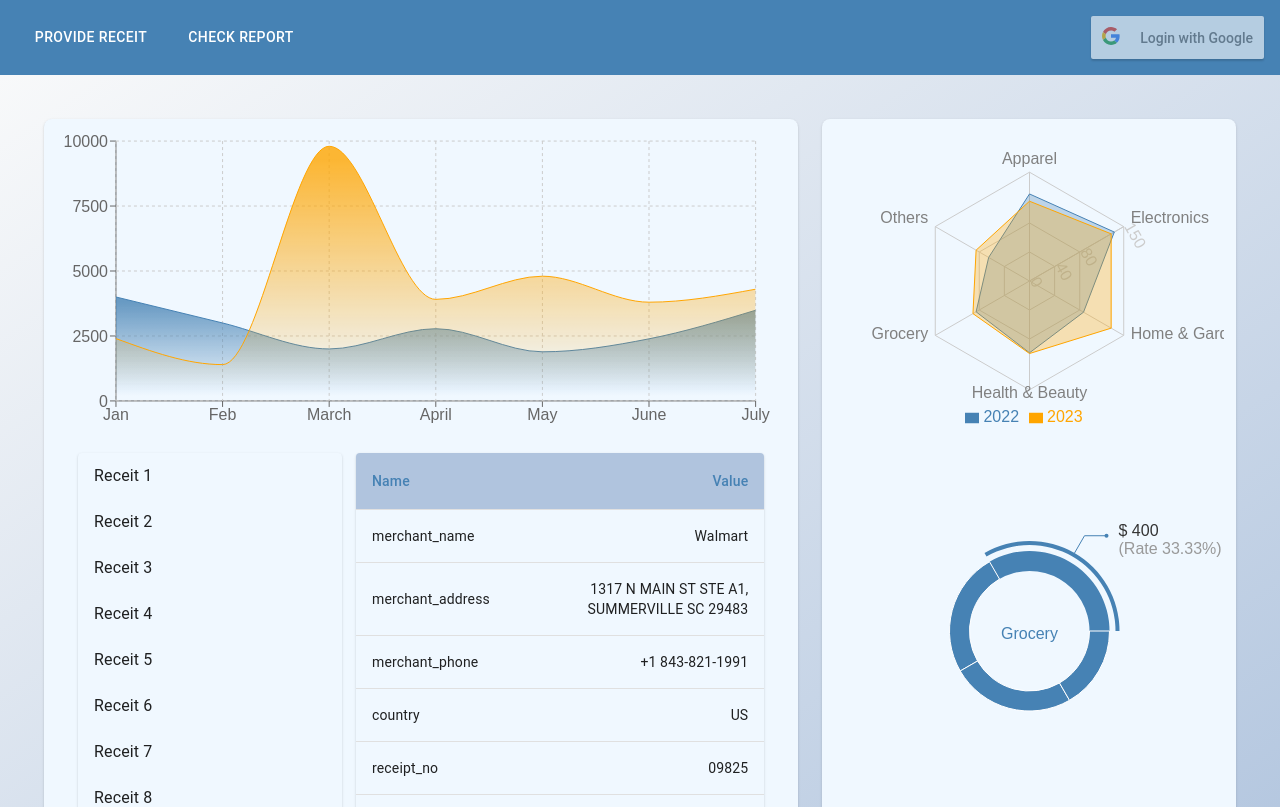
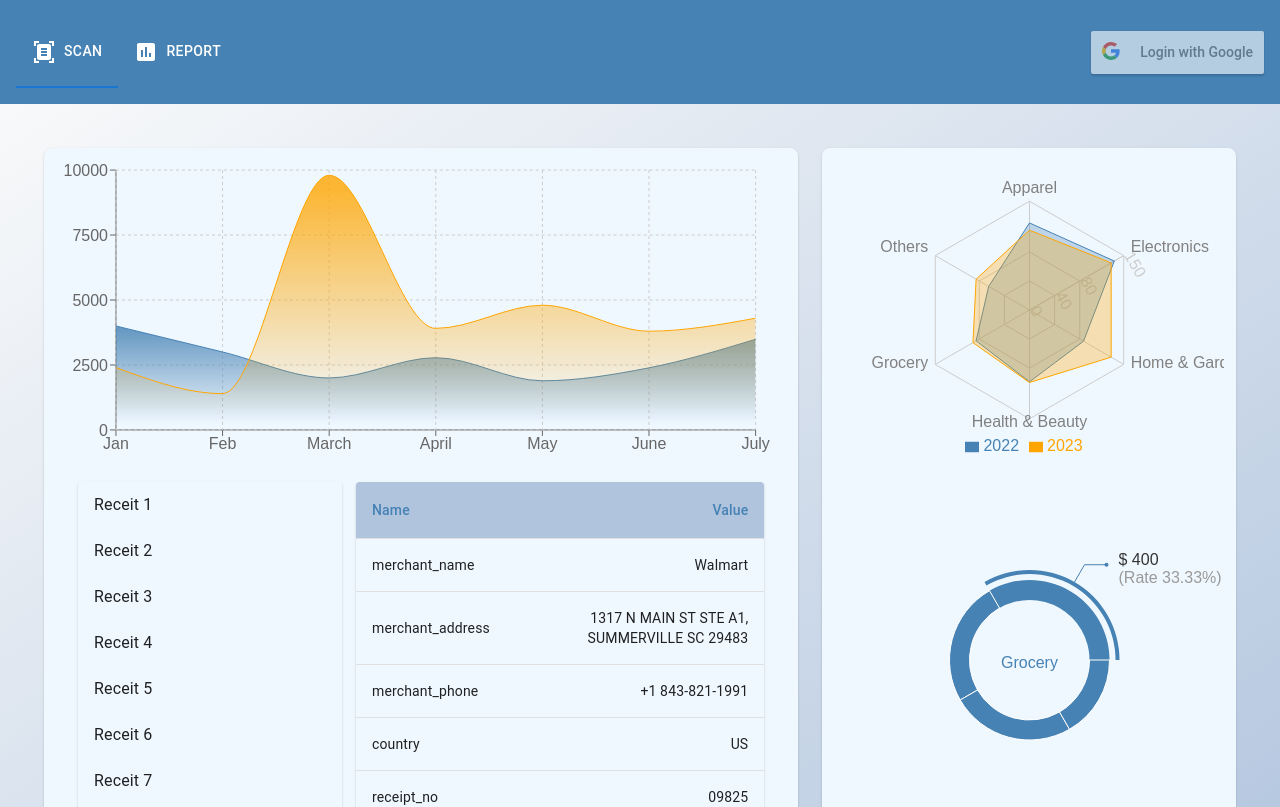
Before and after one commit to 4FD3/frontend, a React (Create React App) app: page /Data in a window 1280 px wide. Shown: the top 807 px of the page. Built offline with nearby package versions, Linux system fonts and the light colour scheme.

Commit message:
change route button to tabs

```diff
--- a/src/App.js
+++ b/src/App.js
@@ -1,5 +1,5 @@
 import React from 'react';
-import MainPage from './MainPage';
+import MainPage from './MainPage.tsx';
 import { BrowserRouter } from 'react-router-dom';
 
 
--- a/src/MainPage.js
+++ b/src/MainPage.tsx
@@ -1,12 +1,14 @@
 import styled from 'styled-components';
 import React, { useState } from 'react';
-import { Button } from '@mui/material';
-import Box from '@mui/material/Box';
 import Avatar from '@mui/material/Avatar';
 import { Routes, Route, Link } from 'react-router-dom';
 import Receit from './components/ReceitProvide.tsx';
 import DataDis from './components/DataDisplay.tsx';
 import { GoogleLogin } from 'react-google-login';
+import Tabs from '@mui/material/Tabs';
+import Tab from '@mui/material/Tab';
+import DocumentScannerIcon from '@mui/icons-material/DocumentScanner';
+import AssessmentIcon from '@mui/icons-material/Assessment';
 
 
 const theme = {
@@ -75,6 +77,11 @@
 
 function MainPage() {
   const [isLoggedIn, setIsLoggedIn] = useState(false);
+  const [value, setValue] = React.useState(0);
+
+  const handleChange = (event: React.SyntheticEvent, newValue: number) => {
+    setValue(newValue);
+  };
 
   const onSuccess = (response) => {
     console.log('Login Success:', response);
@@ -89,10 +96,14 @@
   return (
     <Container>
       <Header>
-        <Box sx={{ display: 'flex', justifyContent: 'center' }}>
-          <Button style={{ color: 'white', width: '150px' }} component={Link} to='/'>Provide Receit</Button>
-          <Button style={{ color: 'white', width: '150px' }} component={Link} to='/Data'>Check Report</Button>
-        </Box>
+        <Tabs
+          value={value}
+          onChange={handleChange}
+          aria-label="icon position tabs example"
+        >
+          <Tab icon={<DocumentScannerIcon />} iconPosition="start" label="Scan" component={Link} to='/' style={{ color: 'white' }} />
+          <Tab icon={<AssessmentIcon />} iconPosition="start" label="Report" component={Link} to='/Data' style={{ color: 'white' }} />
+        </Tabs>
         {isLoggedIn && <Avatar
           sx={{ bgcolor: '#F4A460' }}
           alt="Remy Sharp"
```
